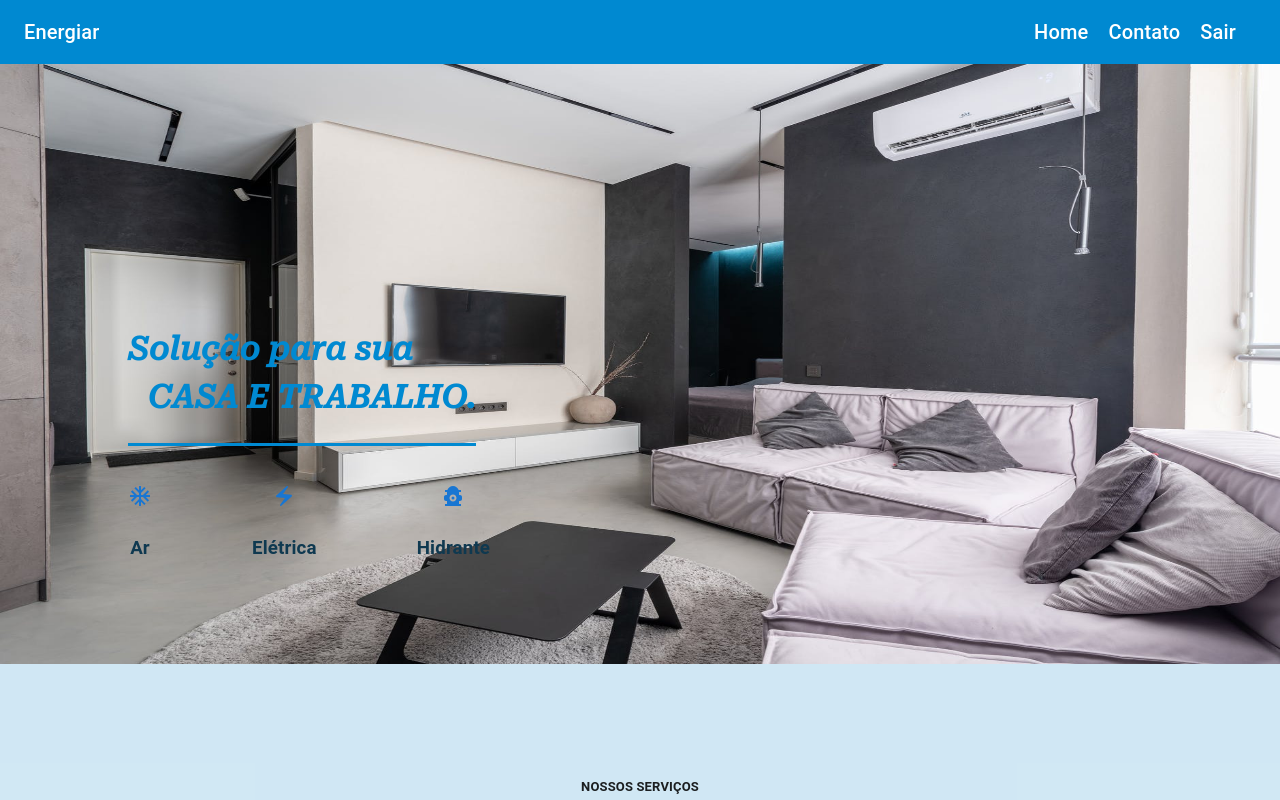
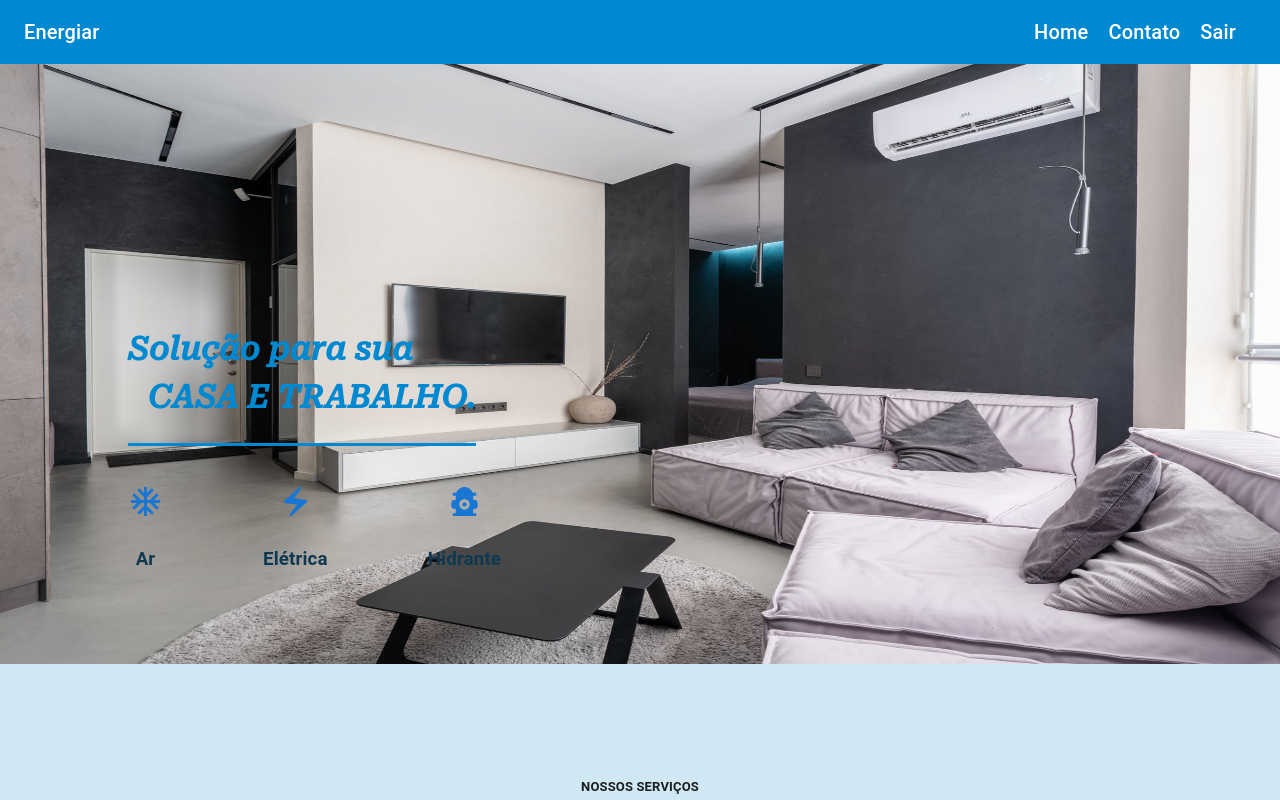
Before and after one commit to cleitonsobrinho/soluteck-assistencia, a React (Create React App) app: page / in a window 1280 px wide. Shown: the top 800 px of the page. Built offline with nearby package versions, Linux system fonts and the light colour scheme.

Commit message:
feat: change icon size

```diff
--- a/src/components/MasterCard/index.jsx
+++ b/src/components/MasterCard/index.jsx
@@ -21,17 +21,17 @@ const MasterCard = () => {
 
             <div className="iconsContainer">
                 <div>
-                    <AcUnitIcon color="primary" />
+                    <AcUnitIcon color="primary" fontSize='large' />
                     <h3>Ar</h3>
                 </div>
 
                 <div>
-                    <ElectricBoltIcon color="primary" />
+                    <ElectricBoltIcon color="primary" fontSize='large' />
                     <h3>Elétrica</h3>
                 </div>
 
                 <div>
-                    < FireHydrantAltIcon color="primary" />
+                    < FireHydrantAltIcon color="primary" fontSize='large' />
                     <h3>Hidrante</h3>
                 </div>
             </div>
```
